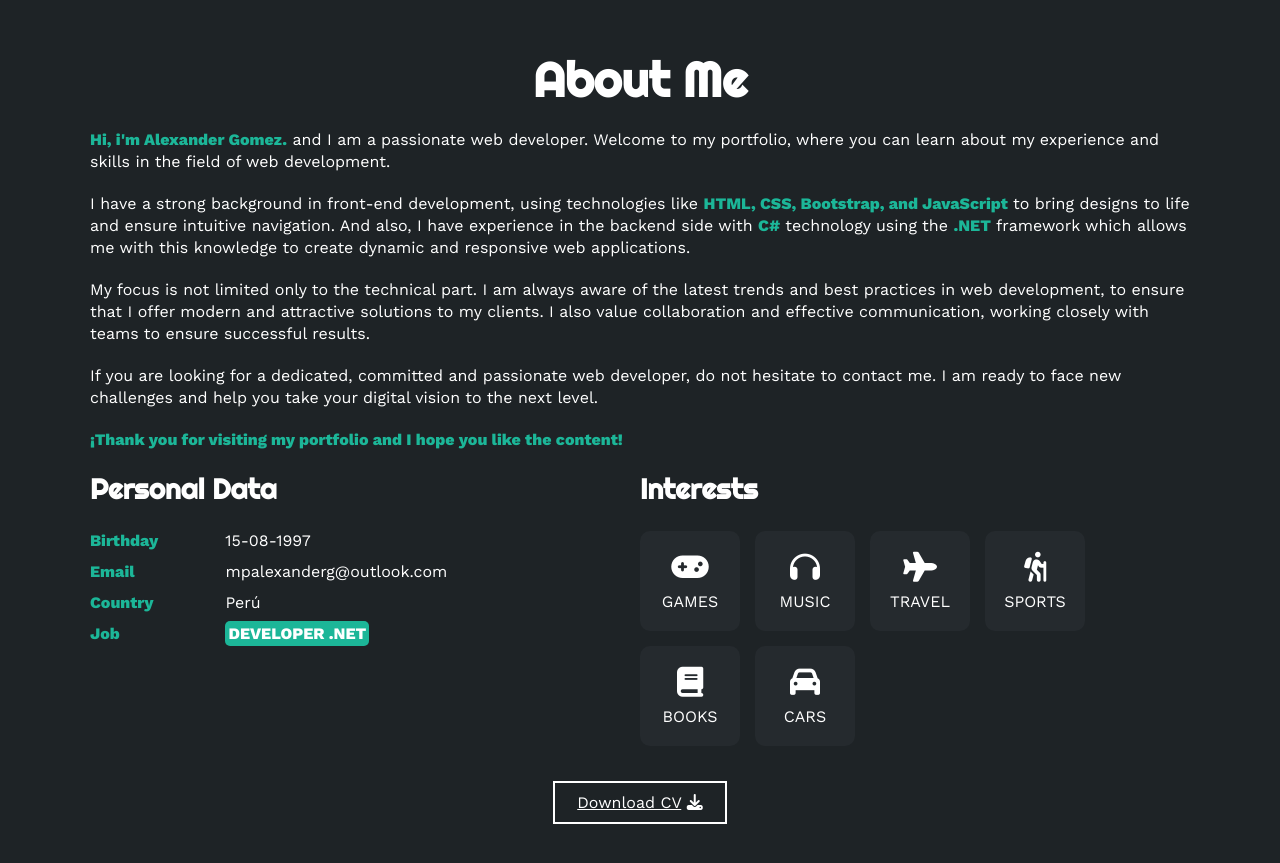
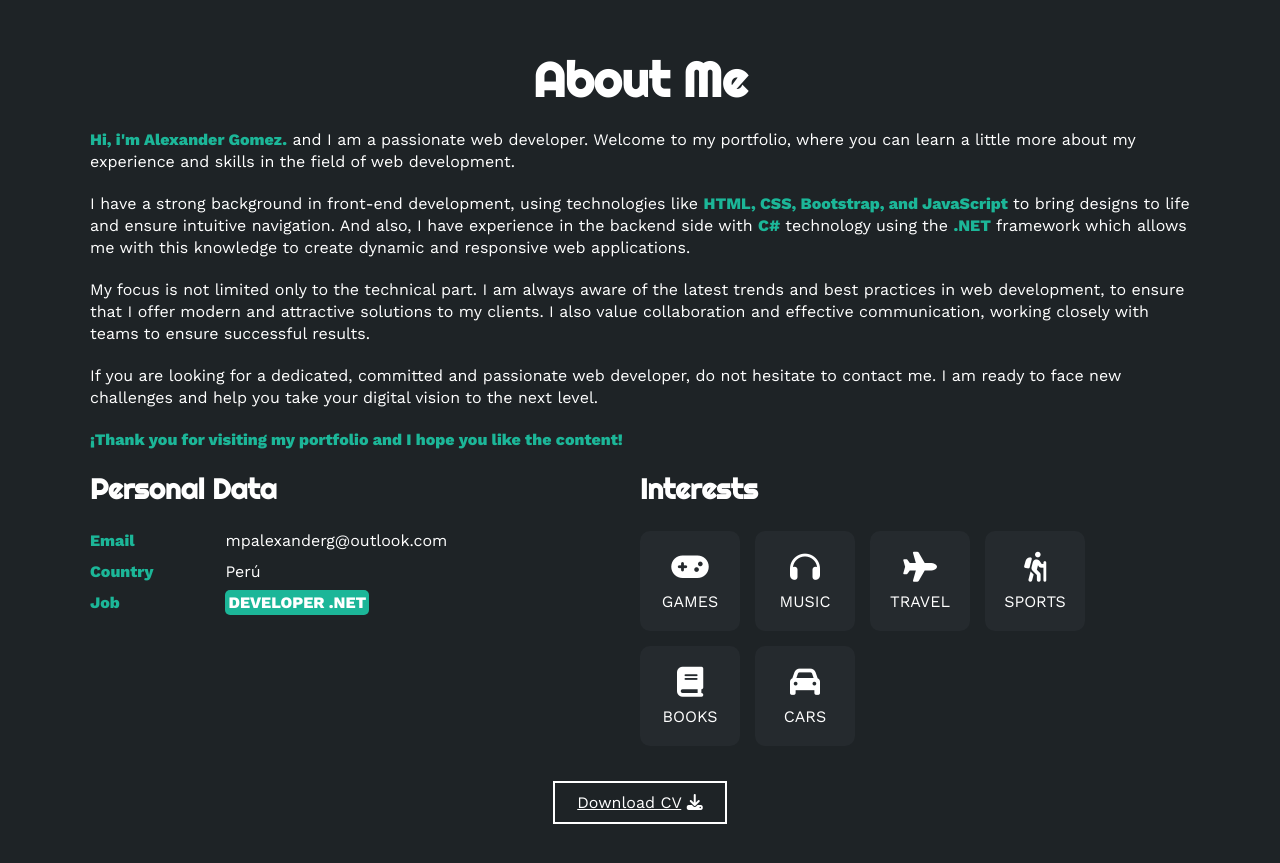
Before and after one commit to AlexanderG8/MyWebPortfolio, a plain HTML site: page index.html in a window 1280 px wide. Shown: the part 820-1683 px from the top of the page. Drawn offline with nearby package versions, Linux system fonts and the light colour scheme.

Commit message:
corrección en parrafos

```diff
--- a/index.html
+++ b/index.html
@@ -52,7 +52,7 @@
     <section id="sobremi" class="sobremi">
         <div class="contenido-seccion">
             <h2>About Me</h2>
-            <p><span>Hi, i'm Alexander Gomez.</span> and I am a passionate web developer. Welcome to my portfolio, where you can learn about my experience and skills in the field of web development.</p>
+            <p><span>Hi, i'm Alexander Gomez.</span> and I am a passionate web developer. Welcome to my portfolio, where you can learn a little more about my experience and skills in the field of web development.</p>
             <p>I have a strong background in front-end development, using technologies like <span>HTML, CSS, Bootstrap, and JavaScript</span> to bring designs to life and ensure intuitive navigation.
                 And also, I have experience in the backend side with <span>C#</span> technology using the <span>.NET</span> framework which allows me with this knowledge to create dynamic and responsive web applications.</p>
             <p>My focus is not limited only to the technical part. I am always aware of the latest trends and best practices in web development, to ensure that I offer modern and attractive solutions to my clients.
@@ -64,10 +64,6 @@
                 <div class="col">
                     <h3>Personal Data</h3>
                     <ul>
-                        <li>
-                            <strong>Birthday</strong>
-                            15-08-1997
-                        </li>
                         <li>
                             <strong>Email</strong>
                             mpalexanderg@outlook.com
```
